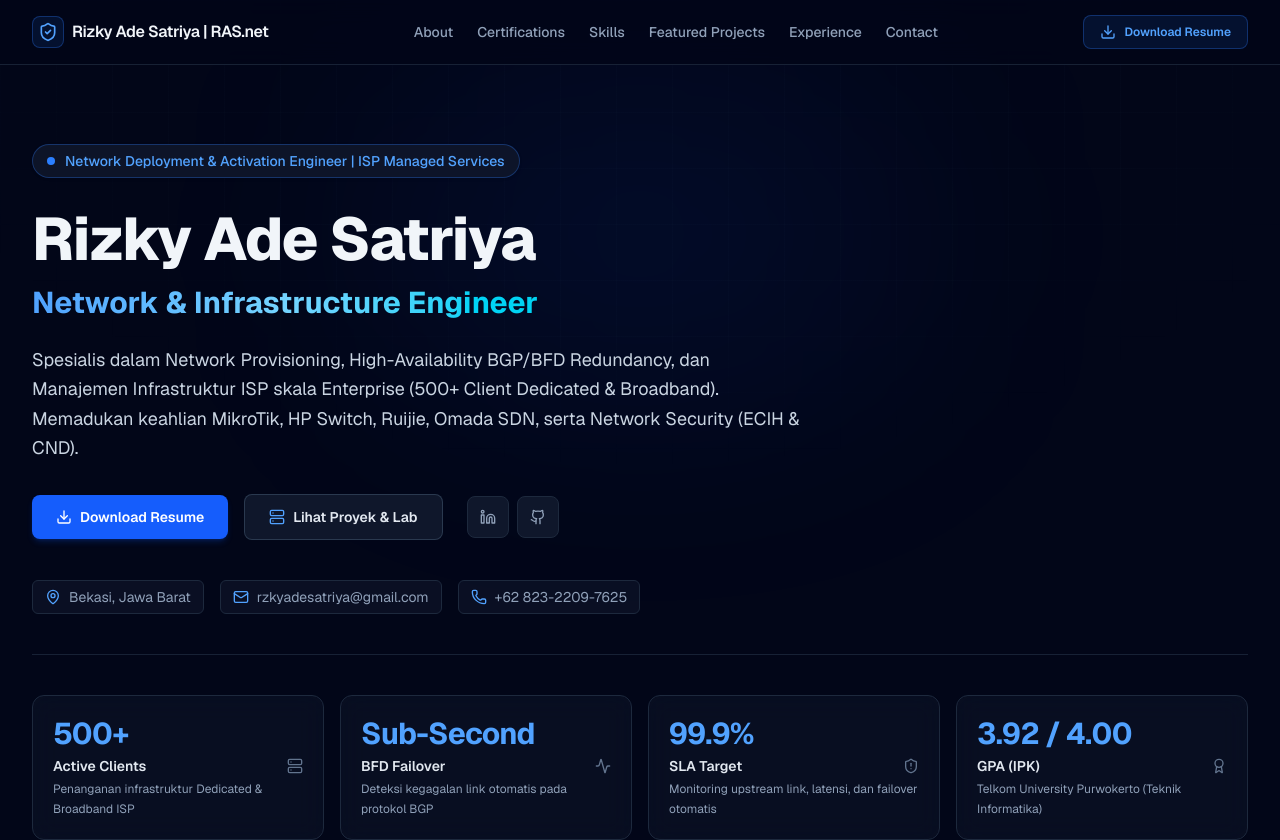
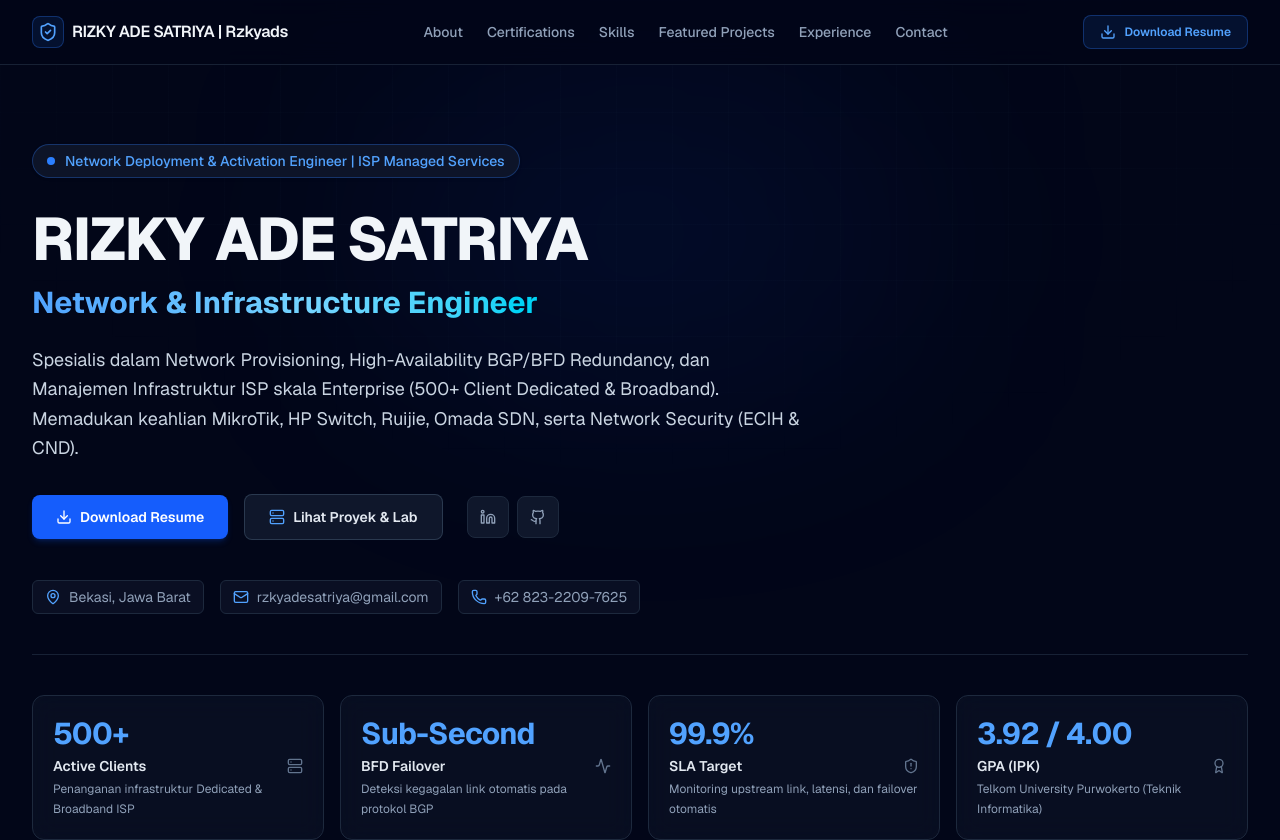
Before and after one commit to Rzkyads/My_Portofolio, a Next.js app: page / in a window 1280 px wide. Shown: the top 840 px of the page. Built offline with nearby package versions, Linux system fonts and the light colour scheme.

Commit message:
fix: update navbar brand title to RIZKY ADE SATRIYA | Rzkyads

```diff
--- a/src/data/portfolio.ts
+++ b/src/data/portfolio.ts
@@ -1,7 +1,7 @@
 export const personalInfo = {
-  name: "Rizky Ade Satriya",
+  name: "RIZKY ADE SATRIYA",
   title: "Network & Infrastructure Engineer",
-  brand: "Rizky Ade Satriya | RAS.net",
+  brand: "RIZKY ADE SATRIYA | Rzkyads",
   badge: "Network Deployment & Activation Engineer | ISP Managed Services",
   location: "Bekasi, Jawa Barat",
   email: "rzkyadesatriya@gmail.com",
```
